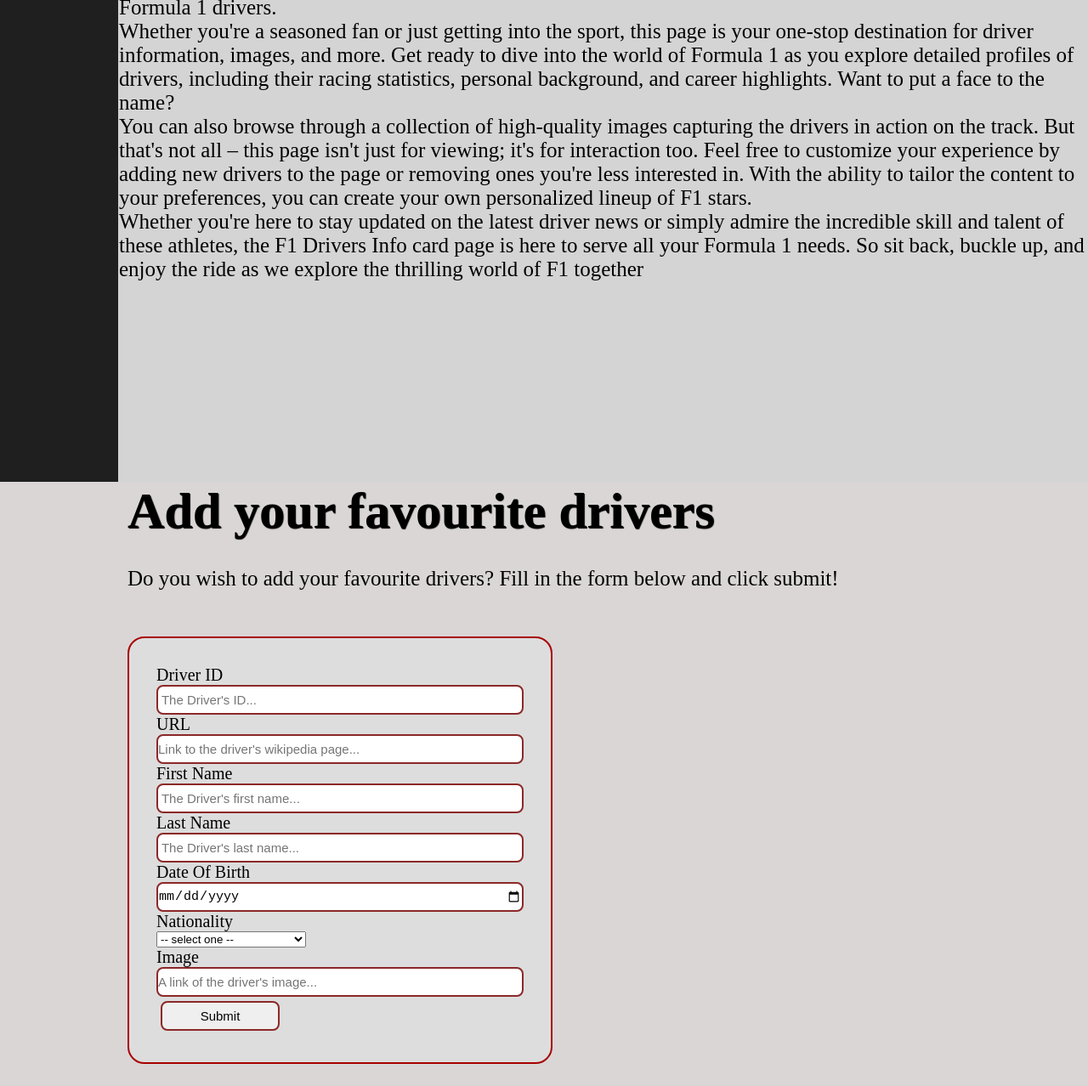
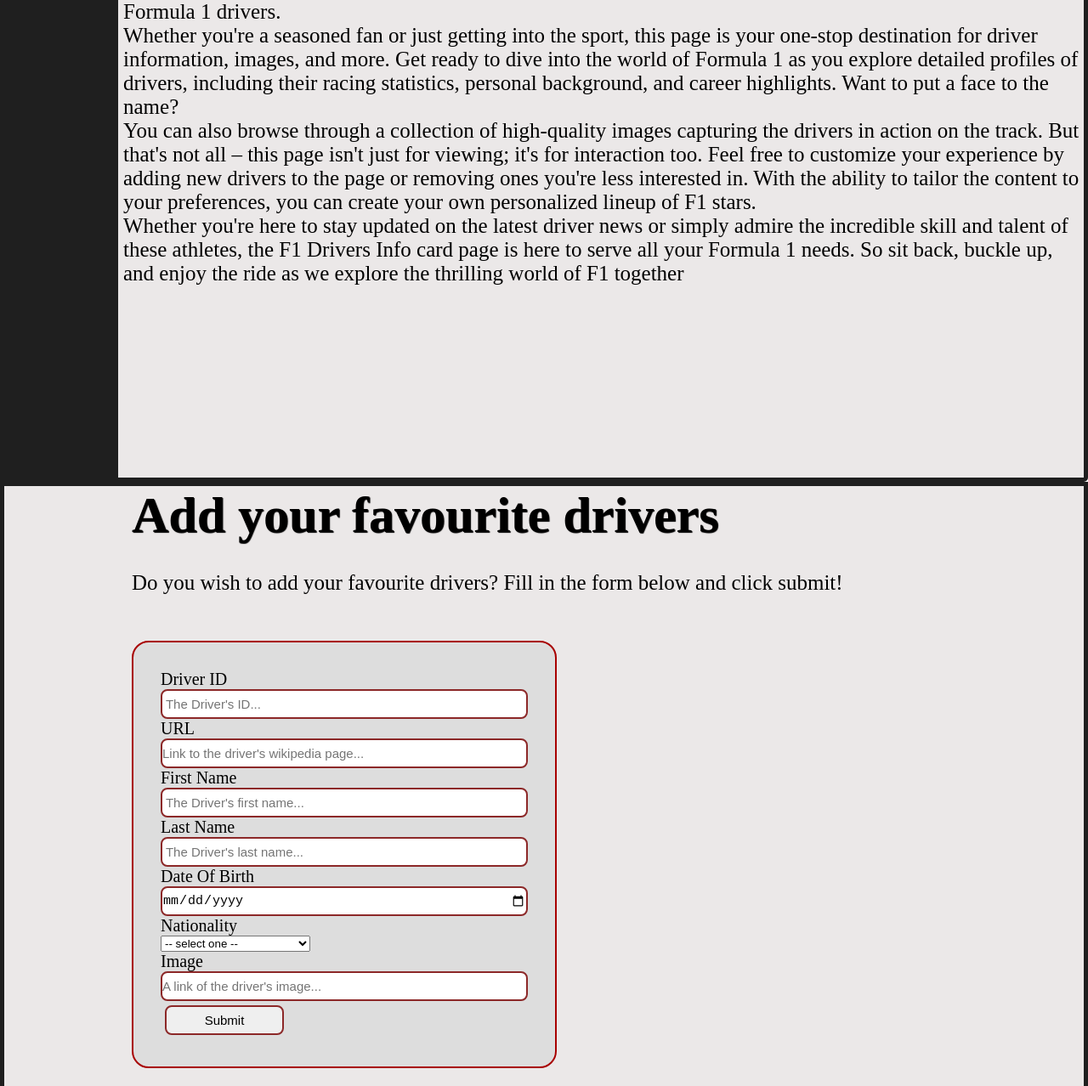
Before and after one commit to NatJaden/phase-1-project, a plain HTML site: page phase1-project/index.html in a window 1280 px wide. Shown: the part 233-1511 px from the top of the page at 85% size. Drawn offline with Linux system fonts and the light colour scheme; no server answers.

Commit message:
Added borders

```diff
--- a/phase1-project/index.css
+++ b/phase1-project/index.css
@@ -15,19 +15,26 @@ h1{
     font-size: 75px;
 }
 .one{
-    background-color: #d4d4d4;
+    background-color:rgb(235, 232, 232);
     height: 100vh;
     display: flex;
+    border: 5px solid #1f1f1f;
+    border-radius: 5px;
 }
 .two{
-    background-color: #dad6d6;
+    background-color: rgb(235, 232, 232);
     height: 100vh;
     display: flex;
+    border: 5px solid #1f1f1f;
+    border-radius: 5p
 }
+
 .three{
     background-color: rgb(235, 232, 232);
     height: 1500vh;
     display: flex;
+    border: 5px solid #1f1f1f;
+    border-radius: 5p
 }
 
 nav{
```
